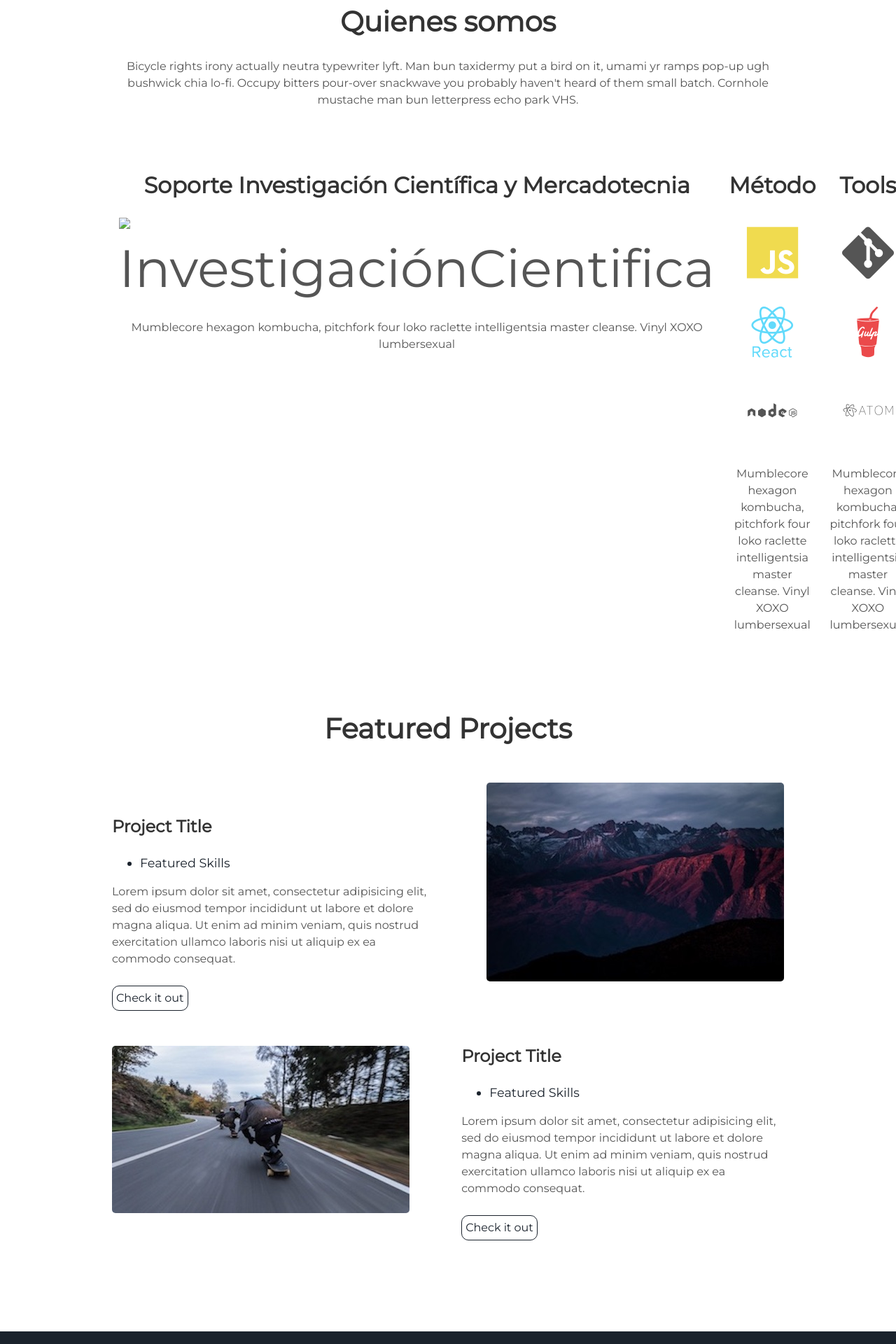
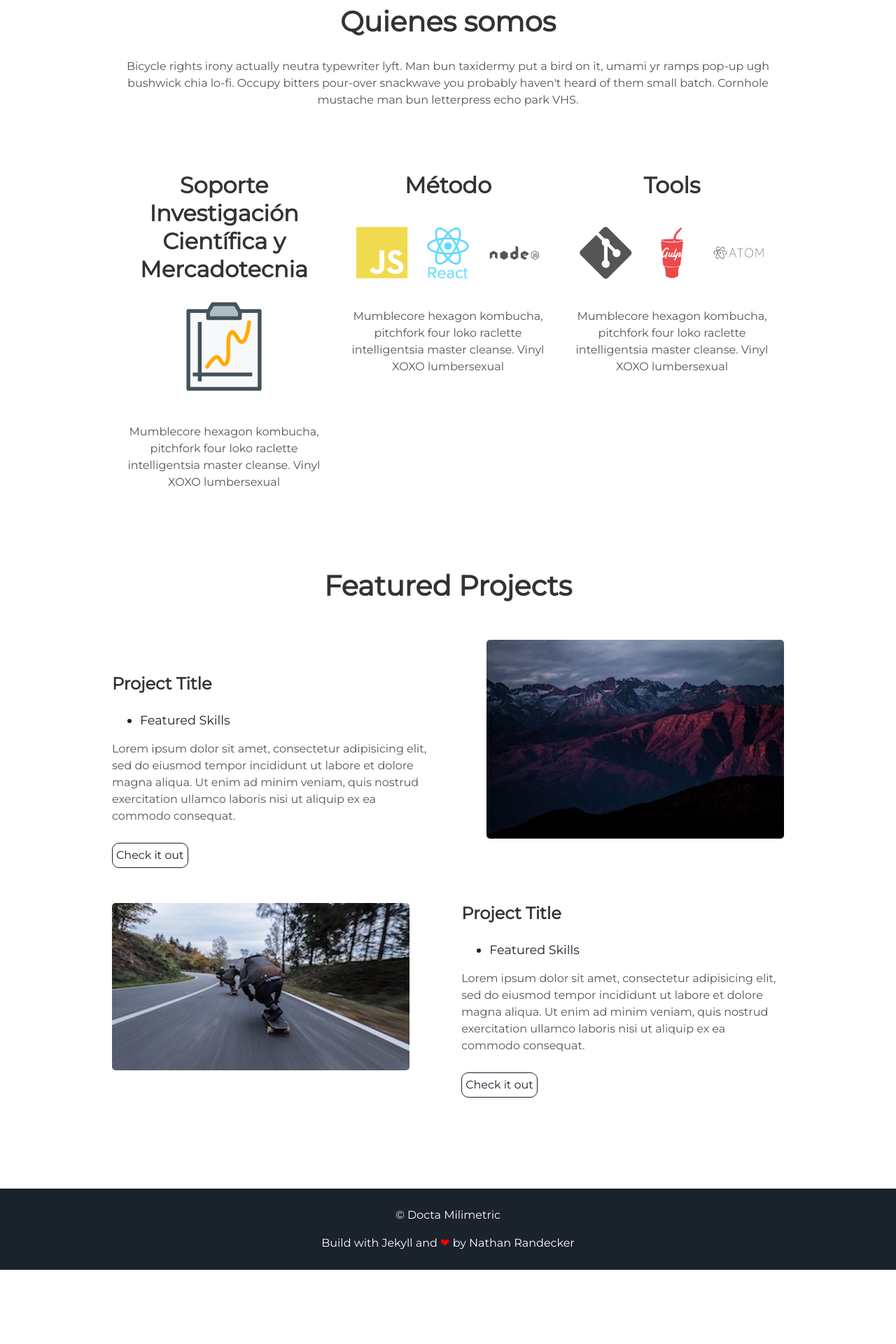
Before and after one commit to acristiansanchez/milimetric, a Jekyll site: the page built from index.html, in a window 1280 px wide. Shown: the part 974-2894 px from the top of the page at 70% size. Built offline with Jekyll 4.4.1, drawn with Linux system fonts in a browser that asks for light colours; after the commit the page ends 2788 px from its top, so only the background shows below that.

Commit message:
Update about.html

```diff
--- a/_includes/about.html
+++ b/_includes/about.html
@@ -5,7 +5,7 @@
   <div class="user">
     <div class="tech">
       <h2>Soporte Investigación Científica y Mercadotecnia</h2>
-      <img alt="InvestigaciónCientifica" src="{{ "/assets/img/cientifico.png}}" />
+      <img alt="InvestigaciónCientifica" src="/assets/img/cientifico.png" />
       <!-- <i class="devicon-pycharm-plain"></i> -->
       <!-- <i class="devicon-python-plain"></i> -->
       <!-- <i class="devicon-sass-original colored"></i> -->
```
